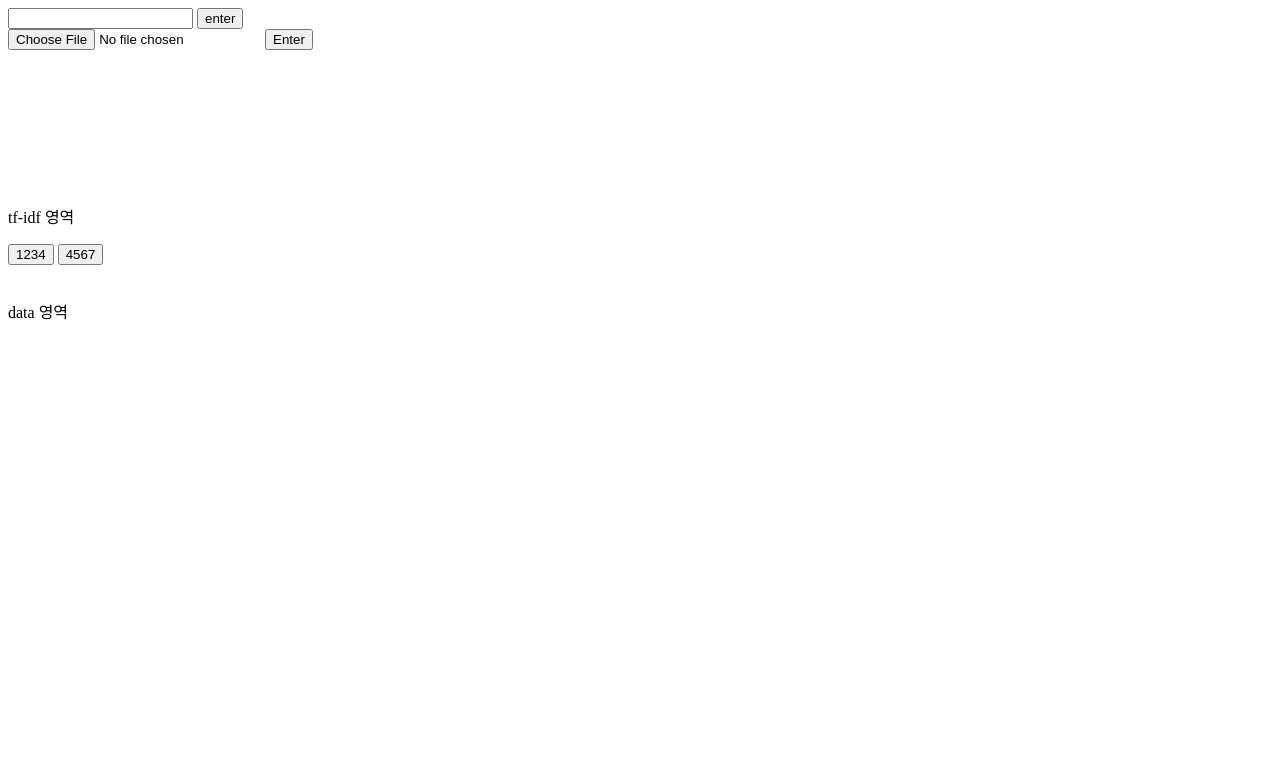
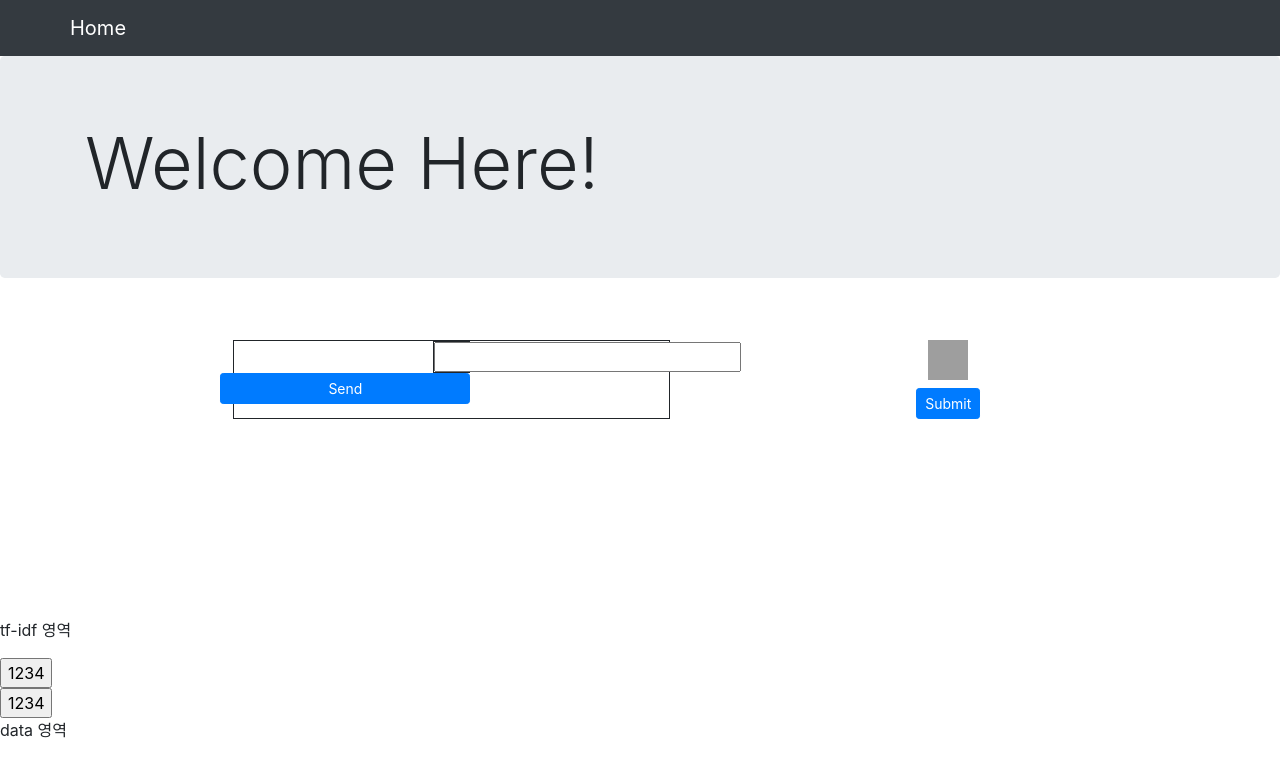
Before and after one commit to Sun26-Avrin/OPS_08team_Final, a Flask app: page / in a window 1280 px wide. Shown: the top 777 px of the page. Run offline with Flask 2, Linux system fonts and the light colour scheme; some libraries are stand-ins or nearby versions; grey boxes are pictures that could not be loaded.

Commit message:
index updated

```diff
--- a/Sun's_Branch/templates/index.html
+++ b/Sun's_Branch/templates/index.html
@@ -2,27 +2,71 @@
 <html>
     <head>
         <title>Test Index Html</title>
-        <script></script>
+        <link href="https://maxcdn.bootstrapcdn.com/bootstrap/4.0.0-beta.2/css/bootstrap.min.css"
+            rel="stylesheet">
+        <style>
+            .search{padding:30px;margin:30px;width:0 auto;height:150px;}
+
+        </style>
     </head>
 
     <body>
-        <!--Single Form End-->
-        <div>
-            <form action="/insert" method="post">
-                <input type="text" name="single">
-                <input type="submit" value="enter">
-            </form>
+        <nav class="navbar navbar-expand navbar-dark bg-dark">
+            <div class="container">
+                <div class="navbar-header">
+                    <a class ="navbar-brand" href="/">Home</a>
+                </div>
+            </div>
+        </nav>
+
+        <div class="jumbotron">
+            <div class="container"><h1 class="display-3">Welcome Here!</h1></div>
         </div>
-        <!--Single Form End-->
+
 
         <!--File Upload Form Start-->
-        <div>
-        <form action="/file" method="post"
-                enctype="multipart/form-data">
-            <input type="file" name="group">
-            <input type="submit" value="Enter">
-        </form>
-        </div>
+
+
+
+            <div class="row" align="center">
+                <div class="col-md-2">
+                </div>
+
+                <div class="col-md-4" style="margin:30px; border:1px solid;">
+                    <div class="col-md-2">
+                        <form action="/insert" method="post" style="margin:0 auto;">
+                        <div style="border:1px solid;">
+                        <input type="text" name="single" size="25px" >
+                        </div>
+                        <input type="submit" value="Send" class="btn btn-primary btn-sm float-right" style="width:250px;">
+                    </form>
+                    </div>
+                </div>
+
+                <div class="col-md-4" style="margin:30px;">
+
+
+                    <form action="/file" method="post"
+                        enctype="multipart/form-data" name="fileload">
+                        <label for="file-up">
+                            <img src="{{ url_for('static', filename='image/untitled2.png') }}"
+                                width="40" height="40"
+                            />
+                            <input type="file" id="file-up" name="group" style="display:none;" >
+
+                        </label>
+                    </form>
+                    <input type="button" value="Submit" class="btn btn-primary btn-sm" onclick="document.fileload.submit();">
+
+                </div>
+                <div class="col-md-2">
+                </div>
+            </div>
+
+
+
+
+
         <p/>{{res}}
         <br>
         <p/>{{SOF}}
@@ -48,7 +92,7 @@
         {% endif %}
         <!-- File Processing End-->
         <br>
-        <!-- TF-IDF Top 10 -->
+        <!-- TF-IDF Top 10 Start-->
         <br>
         <p/>tf-idf 영역
         <p/>{{line}}
@@ -58,10 +102,20 @@
         <p/>{{doc}}
         <form action="/test2" name="frm2" method="post">
             <input type="hidden" name="hidden" value="hidden_value">
-            <input type="button" name="btn1" value="1234" onclick="document.frm2.submit();">
-            <input type="button" name="btn2" value="4567" onclick="document.frm2.submit();">
+            <input type="submit" name="btn1" value="1234" >
         </form>
-        <br>
+        <!-- TF-IDF Top 10 End-->
+
+        <!-- Cosine Start-->
+        <div>
+        <form action="/test2" name="frm2" method="post">
+            <input type="hidden" name="hidden" value="hidden_value">
+            <input type="submit" name="btn1" value="1234" >
+        </form>
+        </div>
+
+        <!-- Cosine Start-->
+
         <p/>data 영역
         <p/>{{data}}
     </body>
```
Also changed, not shown: 1 other file.
